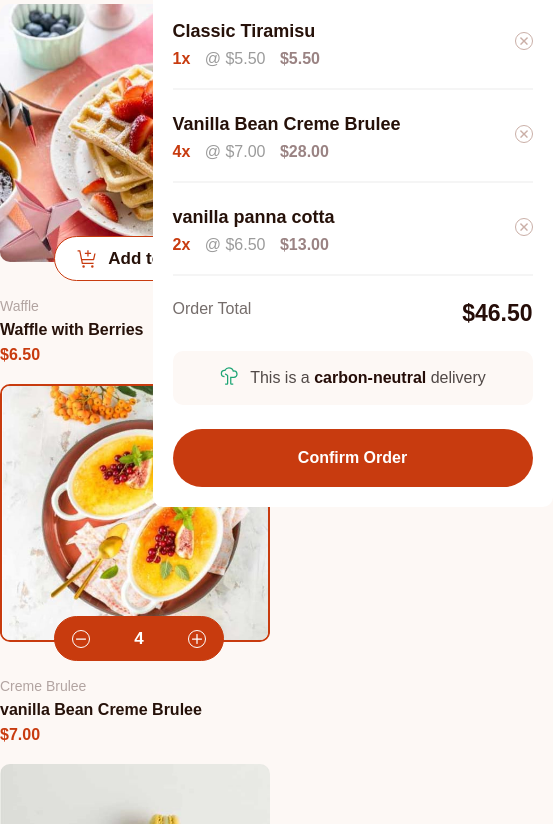
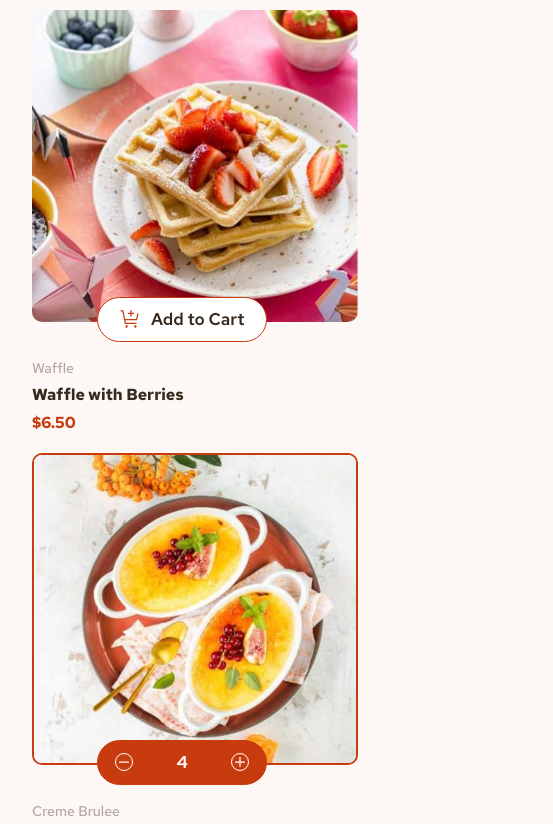
Before and after one commit to ajml502/carrito, a plain HTML site: page index.html in a window 390 px wide. Shown: the part 129-953 px from the top of the page, 553 px wide, since content can reach past the window. Drawn offline with Linux system fonts and the light colour scheme.

Commit message:
responsive primera fase

```diff
--- a/index.html
+++ b/index.html
@@ -7,6 +7,12 @@
     <meta name="viewport" content="width=device-width, initial-scale=1.0" />
     <title>Front Mentor</title>
     <link rel="stylesheet" href="style.css" />
+    <link rel="preconnect" href="https://fonts.googleapis.com" />
+    <link rel="preconnect" href="https://fonts.gstatic.com" crossorigin />
+    <link
+      href="https://fonts.googleapis.com/css2?family=Red+Hat+Text:ital,wght@0,300..700;1,300..700&display=swap"
+      rel="stylesheet"
+    />
   </head>
   <body>
     <main class="main">
--- a/style.css
+++ b/style.css
@@ -2,7 +2,7 @@
 
 :root {
   --color-text-general: #ba4e37;
-  --color-title: #261109;
+  --color-title: #36291e;
   --color-boton-agregar: #c83b0f;
 }
 
@@ -10,7 +10,9 @@
   padding: 0;
   margin: 0;
   box-sizing: border-box;
-  font-family: Arial, Helvetica, sans-serif;
+  font-family: "Red Hat Text", serif;
+  font-optical-sizing: auto;
+  font-style: normal;
 }
 a {
   text-decoration: none;
@@ -28,18 +30,42 @@ h1 {
   margin-top: 2rem;
   margin-bottom: 2rem;
   font-weight: bold;
+  color: var(--color-title);
 }
 
 .main {
-  padding-top: 2rem;
   max-width: 1300px;
   margin: 0 auto;
+}
+
+@media screen and (max-width: 1320px) {
+  .main {
+    padding: 2rem;
+  }
 }
 
 .container__content {
   display: grid;
   grid-template-columns: 2fr 1fr;
   justify-content: center;
+}
+
+@media screen and (max-width: 1280px) {
+  .container__content {
+    grid-template-columns: 2fr 1.3fr;
+  }
+}
+
+@media screen and (max-width: 1006px) {
+  .container__content {
+    grid-template-columns: 2.3fr 1.3fr;
+  }
+}
+
+@media screen and (max-width: 957px) {
+  .container__content {
+    grid-template-columns: 1fr;
+  }
 }
 
 /* Section de card */
@@ -115,7 +141,7 @@ h1 {
   flex-direction: column;
   gap: 7px;
   color: var(--color-title);
-  font-weight: 600;
+  font-weight: 700;
 }
 
 .card__text span:first-child {
@@ -145,6 +171,12 @@ h1 {
   position: absolute;
   top: -55px;
   margin-left: 45px;
+}
+
+@media screen and (max-width: 1275px) {
+  .section__pay {
+    width: 350px;
+  }
 }
 
 /* Section pay agregar items */
```
